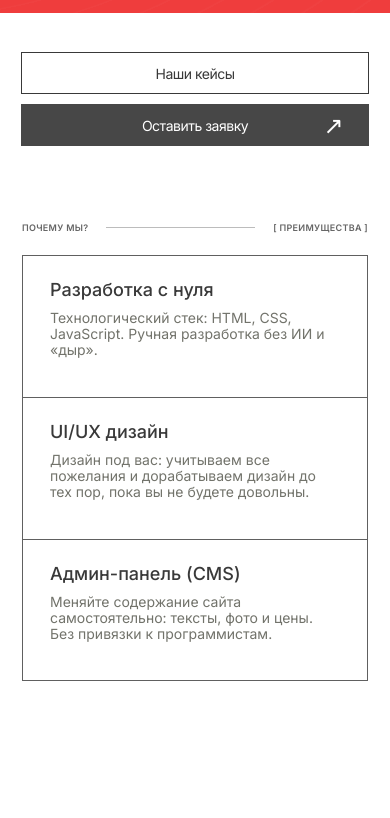
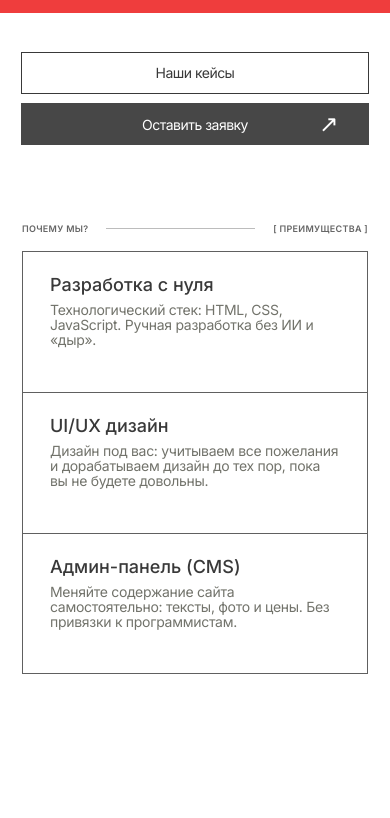
Before and after one commit to spaceneurons/mavidev_v2, a plain HTML site: page index.html in a window 390 px wide. Shown: the part 290-1108 px from the top of the page. Drawn offline with Linux system fonts and the light colour scheme.

Commit message:
fix: load measured Figma responsive layout overrides

```diff
--- a/index.html
+++ b/index.html
@@ -1,4 +1,4 @@
-<!doctype html><html lang="ru"><head><meta charset="utf-8"><meta name="viewport" content="width=device-width, initial-scale=1"><title>MAVI/dev — сайты под ключ</title><meta name="description" content="MAVI/dev — дизайн и разработка сайтов под ключ"><link rel="preconnect" href="https://fonts.googleapis.com"><link rel="preconnect" href="https://fonts.gstatic.com" crossorigin><link href="https://fonts.googleapis.com/css2?family=Manrope:wght@400;500;600;700;800&family=Inter:wght@300;400;500;600&display=swap" rel="stylesheet"><link rel="stylesheet" href="styles.css"></head><body>
+<!doctype html><html lang="ru"><head><meta charset="utf-8"><meta name="viewport" content="width=device-width, initial-scale=1"><title>MAVI/dev — сайты под ключ</title><meta name="description" content="MAVI/dev — дизайн и разработка сайтов под ключ"><link rel="preconnect" href="https://fonts.googleapis.com"><link rel="preconnect" href="https://fonts.gstatic.com" crossorigin><link href="https://fonts.googleapis.com/css2?family=Manrope:wght@400;500;600;700;800&family=Inter:wght@300;400;500;600&display=swap" rel="stylesheet"><link rel="stylesheet" href="styles.css"><link rel="stylesheet" href="figma-geometry.css"></head><body>
 <header class="header" id="top"><a class="logo" href="#top"><span class="logo-icon">M</span><strong>MAVI<span>/</span>dev</strong></a><nav class="nav" id="nav"><a href="#advantages">Преимущества</a><a href="#cases">Кейсы</a><a href="#faq">FAQ</a><a href="#contact">Контакты</a></nav><a class="social" href="https://t.me/" aria-label="Telegram">✈</a><button class="menu" type="button" aria-label="Открыть меню" aria-expanded="false">☰</button></header>
 <main><section class="intro"><div class="hero"><div class="hero-intro"><em>Привет, потенциальный клиент!</em><br>(но давайте уже перестанем быть «потенциальными»)<br>Мы собираем сайты под ключ: от идеи до запуска.</div><div class="hero-brand"><span>MAVI</span><i>/</i><b>dev</b></div><div class="hero-watermark">сайты под ключ</div><div class="hero-side">Давай создадим что-то красивое!</div><div class="hero-mobile">Давайте создадим что-то красивое!</div></div><div class="buttons"><a href="#cases" class="outline">Наши кейсы</a><a href="#contact" class="filled">Оставить заявку <span>↗</span></a></div></section>
 <div class="ticker"><div>Стратегия и смысл　 |　 Дизайн с характером　 |　 Разработка под ключ　 |　 Удобная админка　 |　 Поддержка после запуска　 |　 Стратегия и смысл</div></div>
```
